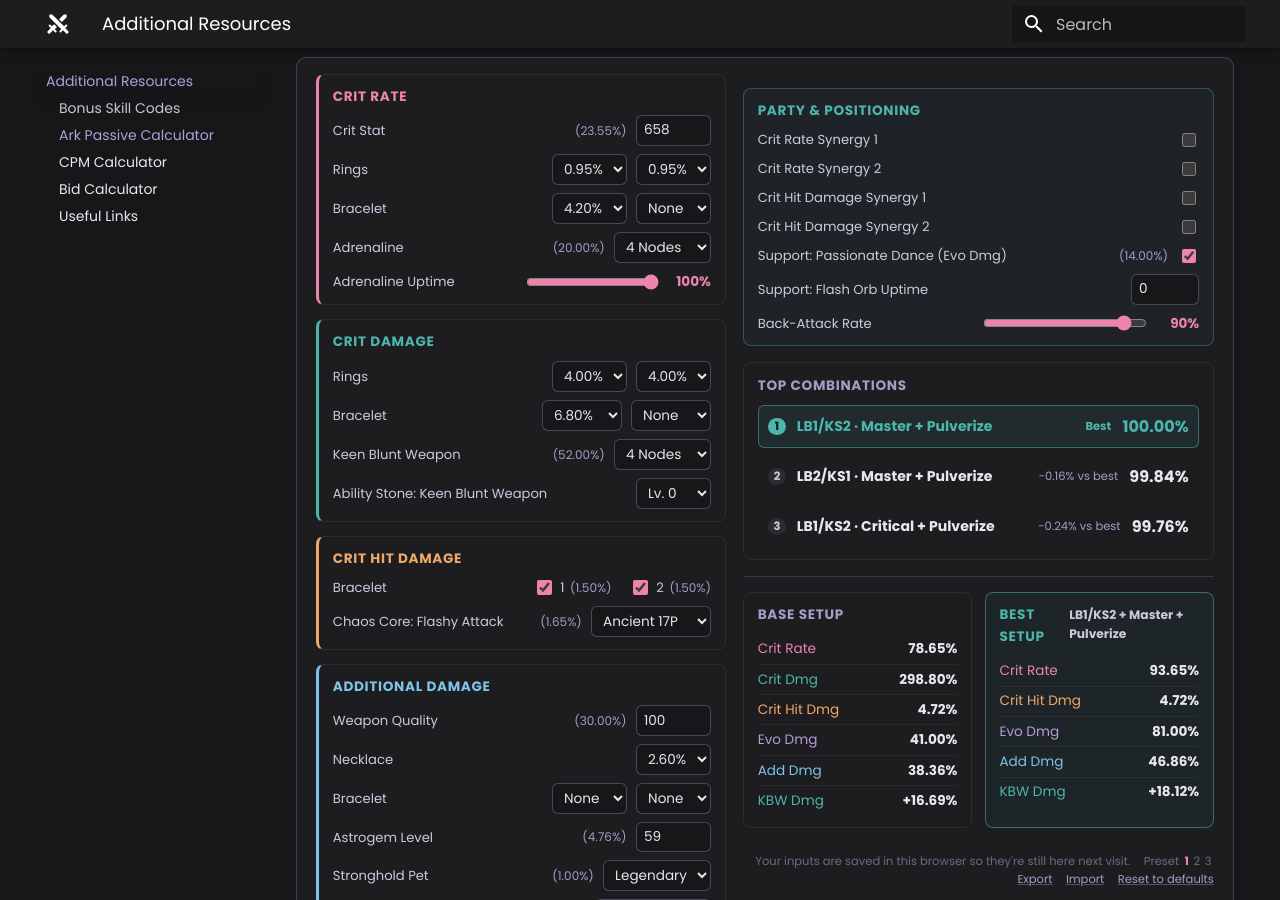
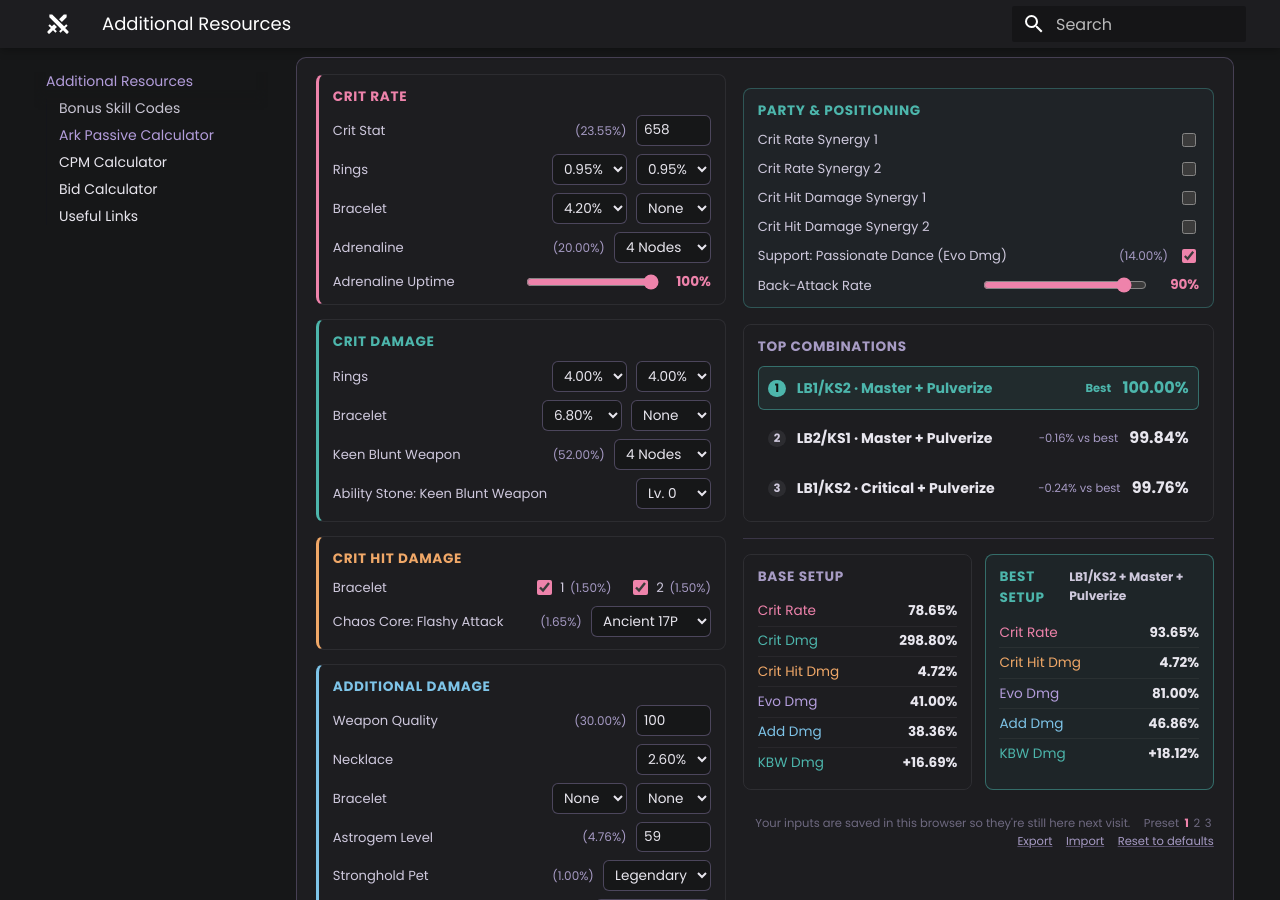
Before and after one commit to interlockme/deathblade, an MkDocs documentation site: the page built from docs/resources.md, in a window 1280 px wide and 900 px high, scrolled down 796 px. Built offline with MkDocs 1.6.1 and Material for MkDocs 9.7.7, drawn with Linux system fonts in a browser that asks for light colours; plug-ins that fetch from the network failed and are left out.

Commit message:
remove flash orb

```diff
--- a/docs/javascripts/ark-passive-calculator.js
+++ b/docs/javascripts/ark-passive-calculator.js
@@ -376,26 +376,21 @@
   // single "% value" for it to contribute to this sum.
   const GEAR_AP_ATROPINE_FULL = 30;
 
-  // Support's Drops of Ether engraving drops two different orbs - Strength
-  // Orb (Attack Power, folded in here) and Flash Orb (Crit Rate, folded
-  // into critRateTotal instead) - both scaled by the SAME "Ether
-  // effectiveness" bonus, which is why that bonus is a single shared
-  // constant rather than two separate ones. Sourced from the engraving's
-  // own tooltip: Relic grade at max level gives +16.00% Ether
-  // effectiveness, and a Lv.2 Ability Stone adds another +15.00% - the
-  // tooltip's own "Final Applied Effect" line confirms these ADD (16+15 =
-  // 31.00% enhanced), not multiply. Like SUPPORT_AP_BUFF_COEFFICIENT
-  // above, this is calibrated to one assumed reference support engraving/
-  // stone combo rather than derived from the reader's own inputs, since
-  // it depends on the SUPPORT's build, not theirs.
+  // Support's Drops of Ether engraving's Strength Orb (Attack Power,
+  // folded in here). Sourced from the engraving's own tooltip: Relic
+  // grade at max level gives +16.00% Ether effectiveness, and a Lv.2
+  // Ability Stone adds another +15.00% - the tooltip's own "Final Applied
+  // Effect" line confirms these ADD (16+15 = 31.00% enhanced), not
+  // multiply. Like SUPPORT_AP_BUFF_COEFFICIENT above, this is calibrated
+  // to one assumed reference support engraving/stone combo rather than
+  // derived from the reader's own inputs, since it depends on the
+  // SUPPORT's build, not theirs.
   const SUPPORT_ETHER_EFFECTIVENESS = 0.31;
-  // Base orb values before the Ether effectiveness bonus above - Strength
-  // Orb's +10% Attack Power, Flash Orb's +15% Crit Rate (both per the
-  // engraving's Base Effect tooltip, Relic grade).
+  // Base orb value before the Ether effectiveness bonus above - Strength
+  // Orb's +10% Attack Power (per the engraving's Base Effect tooltip,
+  // Relic grade).
   const STRENGTH_ORB_BASE_AP = 10;
-  const FLASH_ORB_BASE_CRIT_RATE = 0.15;
   const STRENGTH_ORB_FULL_AP = STRENGTH_ORB_BASE_AP * (1 + SUPPORT_ETHER_EFFECTIVENESS);
-  const FLASH_ORB_FULL_CRIT_RATE = FLASH_ORB_BASE_CRIT_RATE * (1 + SUPPORT_ETHER_EFFECTIVENESS);
 
   function gearAttackPowerPercentTotal(inputs) {
     return (
@@ -630,14 +625,6 @@
       backAttackRate: Math.max(0, Math.min(100, getNumber(root, ".ap-back-attack-rate", 90))),
 
       yearning: getCheckbox(root, ".ap-yearning", true),
-      // Support's Flash Orb (Drops of Ether) - same "% of the fight it's
-      // up" pattern as Adrenaline/Back-Attack Rate above, see
-      // FLASH_ORB_FULL_CRIT_RATE's own comment for the assumed
-      // engraving/stone combo baked into the full-uptime value. Only
-      // meaningful while a Support is actually in the party - gated off
-      // .ap-yearning the same way Support AP Buff Uptime already is (see
-      // enforceGearSupportUptimeGate). Defaults to 0 (not used).
-      flashOrbUptime: Math.max(0, Math.min(100, getNumber(root, ".ap-flash-orb-uptime", 0))),
       evoKarmaRank: parseInt(getSelect(root, ".ap-evo-karma", "6"), 10) || 6,
 
       demonDmgPct: Math.max(0, Math.min(15, getNumber(root, ".ap-brace-demon-dmg", 7))),
@@ -845,10 +832,7 @@
     const n = inputs.critSyn1 ? 0.1 : 0;
     const o = inputs.critSyn2 ? 0.1 : 0;
     const p = (inputs.backAttackRate / 100) * 0.1;
-    // Support's Flash Orb (Drops of Ether) - see FLASH_ORB_FULL_CRIT_RATE's
-    // own comment for the Ether-effectiveness assumption baked into it.
-    const q = (inputs.flashOrbUptime / 100) * FLASH_ORB_FULL_CRIT_RATE;
-    return c + d + e + f + g + h + i + k + n + o + p + q;
+    return c + d + e + f + g + h + i + k + n + o + p;
   }
 
   function evoDmgTotal(keenSenseLv, limitBreakLv, shared) {
@@ -1904,7 +1888,6 @@
     // e.g. 20% uptime reads as "(6.00%)", matching the field's own tooltip.
     setDisplay("#ap-gear-atropine-uptime", ((inputs.gearAtropineUptime / 100) * GEAR_AP_ATROPINE_FULL) / 100);
     setDisplay("#ap-gear-strength-orb-uptime", ((inputs.gearStrengthOrbUptime / 100) * STRENGTH_ORB_FULL_AP) / 100);
-    setDisplay("#ap-flash-orb-uptime", (inputs.flashOrbUptime / 100) * FLASH_ORB_FULL_CRIT_RATE);
     // Running total, shown even at 0% (unlike the other displays above,
     // which stay blank at 0) so it always reads as "here's your current
     // total" rather than looking broken/empty with nothing selected yet.
@@ -2427,19 +2410,17 @@
     });
   }
 
-  // Support AP Buff Uptime, Strength Orb Uptime, and Flash Orb Uptime all
-  // only mean anything while Support is actually part of the setup -
-  // gated on .ap-yearning ("Support: Passionate Dance" up in Party &
-  // Positioning) being CHECKED, not on whether it's disabled. Being
-  // disabled-but-checked (hit the 3-synergy limit above while already on)
-  // still means Support is active, so these fields should stay enabled
-  // in that case - only an unchecked .ap-yearning turns them off. Strength
-  // Orb and Flash Orb are both Support's Drops of Ether engraving, same
-  // "no Support, no orb" dependency as the AP buff.
+  // Support AP Buff Uptime and Strength Orb Uptime both only mean
+  // anything while Support is actually part of the setup - gated on
+  // .ap-yearning ("Support: Passionate Dance" up in Party & Positioning)
+  // being CHECKED, not on whether it's disabled. Being disabled-but-checked
+  // (hit the 3-synergy limit above while already on) still means Support
+  // is active, so these fields should stay enabled in that case - only an
+  // unchecked .ap-yearning turns them off.
   function enforceGearSupportUptimeGate(root) {
     const yearningEl = root.querySelector(".ap-yearning");
     if (!yearningEl) return;
-    [".ap-gear-support-uptime", ".ap-gear-strength-orb-uptime", ".ap-flash-orb-uptime"].forEach((selector) => {
+    [".ap-gear-support-uptime", ".ap-gear-strength-orb-uptime"].forEach((selector) => {
       const el = root.querySelector(selector);
       if (el) el.disabled = !yearningEl.checked;
     });
--- a/docs/resources.md
+++ b/docs/resources.md
@@ -322,11 +322,6 @@
       <label class="ap-calc-field-label" for="ap-yearning">Support: Passionate Dance (Evo Dmg)</label>
       <span class="ap-value-display" data-for="ap-yearning"></span>
       <input type="checkbox" id="ap-yearning" class="ap-yearning" checked>
-    </div>
-    <div class="ap-calc-field-row">
-      <label class="ap-calc-field-label" for="ap-flash-orb-uptime" title="+15% Crit Rate, scaled by the Support's Drops of Ether engraving.">Support: Flash Orb Uptime</label>
-      <span class="ap-value-display" data-for="ap-flash-orb-uptime"></span>
-      <input type="number" id="ap-flash-orb-uptime" class="ap-flash-orb-uptime ap-gear-input-narrow" min="0" max="100" step="1" value="0">
     </div>
     <div class="ap-calc-field-row ap-calc-field-row-range ap-calc-field-row-range--inline">
       <label class="ap-calc-field-label" for="ap-back-attack-rate">Back-Attack Rate</label>
--- a/mkdocs.yml
+++ b/mkdocs.yml
@@ -61,7 +61,7 @@ extra_javascript:
   - javascripts/extra.js?v=2
   - javascripts/cpm-calculator.js?v=6
   - javascripts/bid-calculator.js?v=4
-  - javascripts/ark-passive-calculator.js?v=6
+  - javascripts/ark-passive-calculator.js?v=7
   - javascripts/build-data.js?v=4
   - javascripts/build-stats-badge.js?v=1
   - javascripts/skill-data.js?v=3
```
